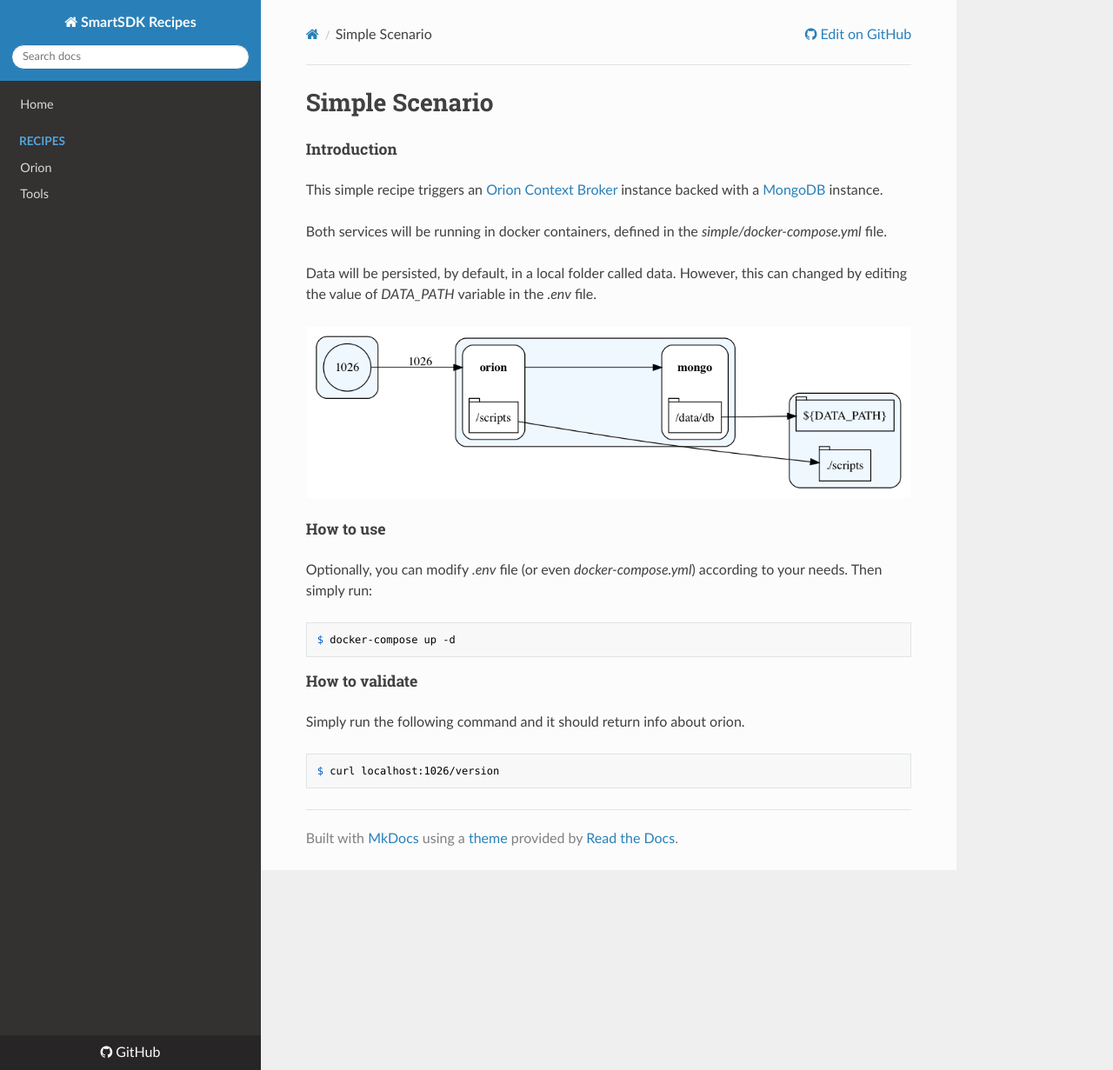
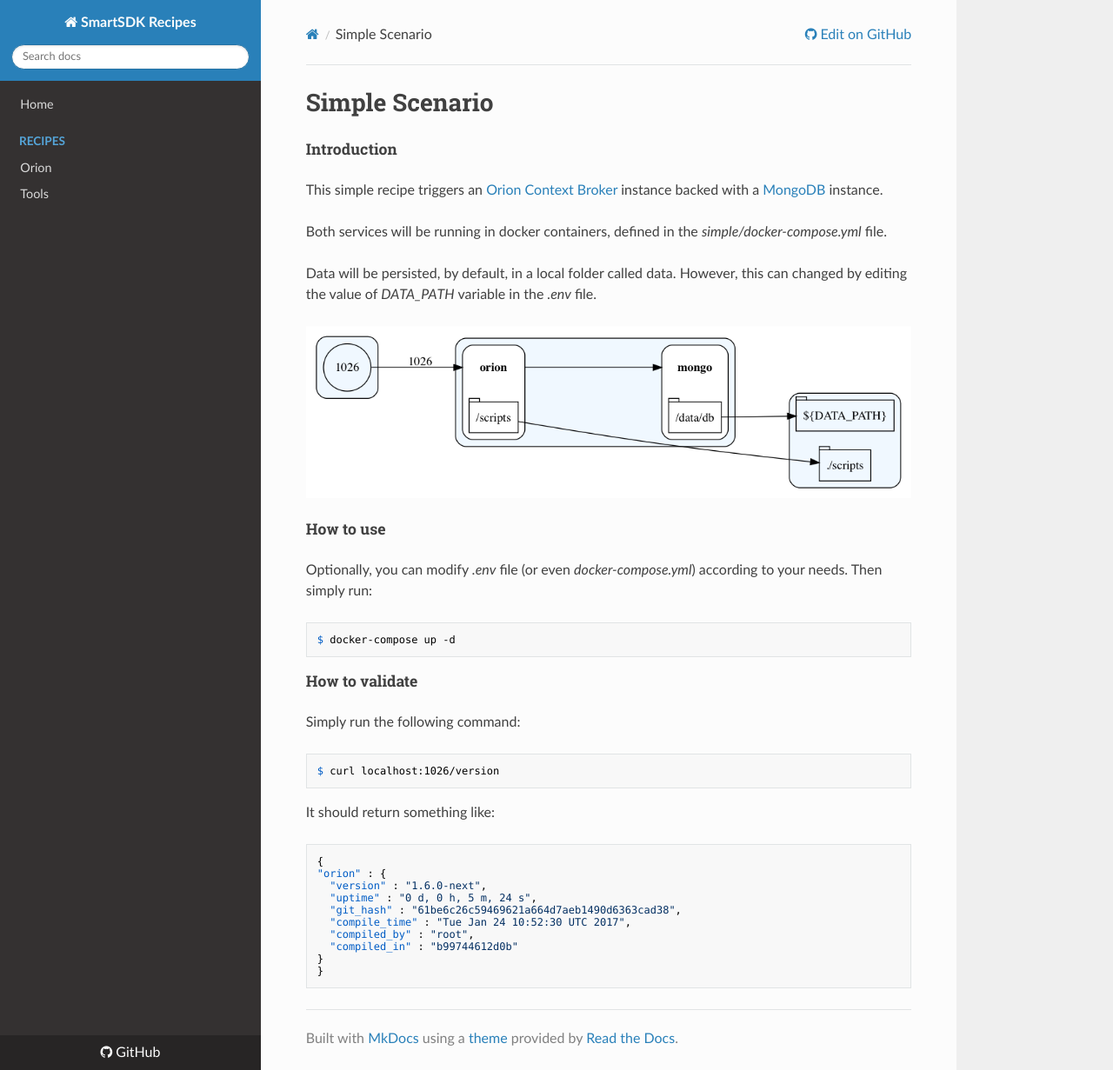
Before and after one commit to smartsdk/smartsdk-recipes, an MkDocs documentation site: the page built from recipes/context-broker/simple/readme.md, in a window 1280 px wide and 1231 px high. Shown: the whole window at 87% size. Built offline with MkDocs 1.6.1, drawn with Linux system fonts in a browser that asks for light colours; nearby versions of some CDN libraries; comment, search, counter and statistics services are not loaded; old or Windows-style settings are respelled for this version of MkDocs.

Commit message:
Update simple readme.md

```diff
--- a/recipes/context-broker/simple/readme.md
+++ b/recipes/context-broker/simple/readme.md
@@ -16,6 +16,19 @@
     $ docker-compose up -d
 
 ##### How to validate
-Simply run the following command and it should return info about orion.
+Simply run the following command:
 
     $ curl localhost:1026/version
+
+It should return something like:
+
+    {
+    "orion" : {
+      "version" : "1.6.0-next",
+      "uptime" : "0 d, 0 h, 5 m, 24 s",
+      "git_hash" : "61be6c26c59469621a664d7aeb1490d6363cad38",
+      "compile_time" : "Tue Jan 24 10:52:30 UTC 2017",
+      "compiled_by" : "root",
+      "compiled_in" : "b99744612d0b"
+    }
+    }
```
